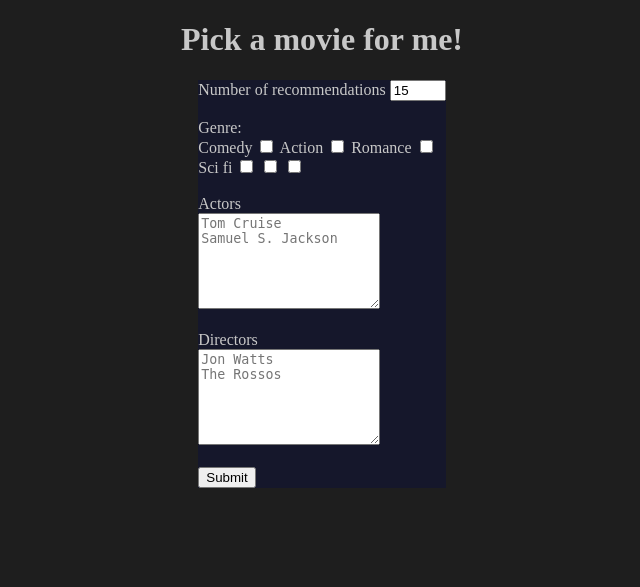
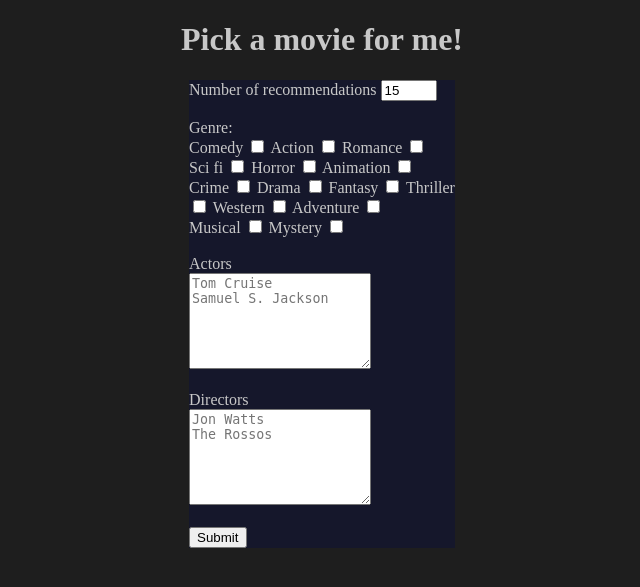
Before and after one commit to Freddyterp/DIS-Project, a Flask app: page / in a window 1280 px wide. Shown: the top 587 px of the page, without its empty margins (318-958 px from the left). Run offline with Flask 3, Linux system fonts and the light colour scheme.

Commit message:
genres added to index

```diff
--- a/templates/index.html
+++ b/templates/index.html
@@ -26,8 +26,30 @@
             <br>
             <label for="scifi">Sci fi</label>
             <input type="checkbox" name="Sci Fi" id="scifi">
-            <input type="checkbox">
-            <input type="checkbox">
+            <label for="horror">Horror</label>
+            <input type="checkbox" name="Horror" id="horror">
+            <label for="animation">Animation</label>
+            <input type="checkbox" name="Animation" id="animation">
+            <br>
+            <label for="crime">Crime</label>
+            <input type="checkbox" name="Crime" id="crime">
+            <label for="drama">Drama</label>
+            <input type="checkbox" name="Drama" id="drama">
+            <label for="fantasy">Fantasy</label>
+            <input type="checkbox" name="Fantasy" id="fantasy">
+            <label for="thriller">Thriller</label>
+            <br>
+            <input type="checkbox" name="Thriller" id="thriller">
+            <label for="western">Western</label>
+            <input type="checkbox" name="Western" id="western">
+            <label for="adventure">Adventure</label>
+            <input type="checkbox" name="Adventure" id="adventure">
+            <br>
+            <label for="musical">Musical</label>
+            <input type="checkbox" name="Musical" id="musical">
+            <label for="mystery">Mystery</label>
+            <input type="checkbox" name="Mystery" id="mystery">
+
             <br>
             <br>
             <label>Actors</label>
```
